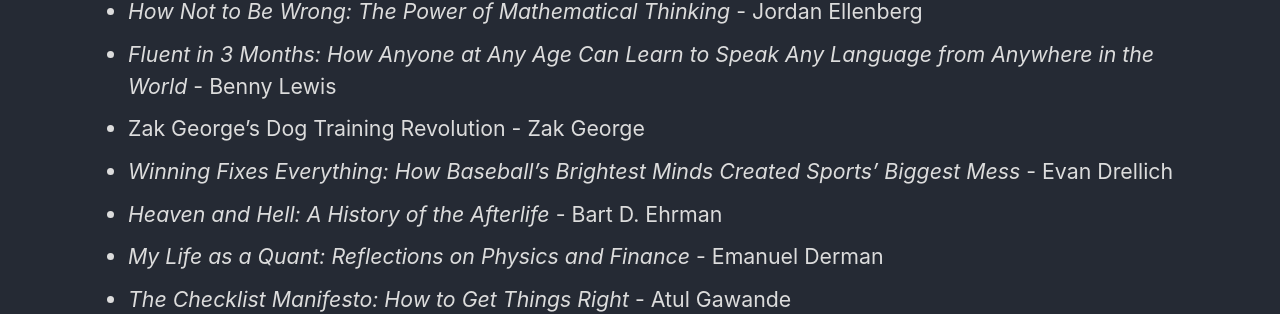
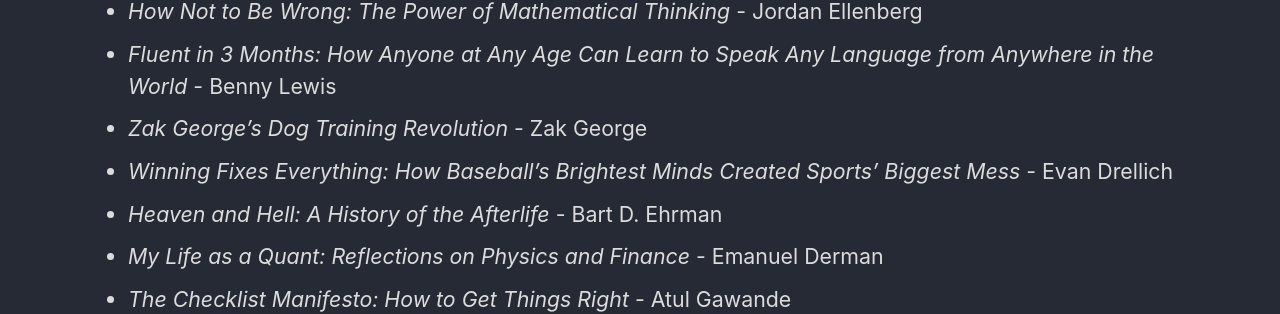
Before and after one commit to tjburch/tjburch.github.io, a Jekyll site: the page built from _other/2023readinglist.md, in a window 1280 px wide. Shown: the part 313-627 px from the top of the page. Built offline with Jekyll 4.4.1, drawn with Linux system fonts in a browser that asks for light colours; cached includes are drawn as plain includes.

Commit message:
Fix italics

```diff
--- a/_other/2023readinglist.md
+++ b/_other/2023readinglist.md
@@ -8,7 +8,7 @@
 
 - _How Not to Be Wrong: The Power of Mathematical Thinking_ - Jordan Ellenberg
 - _Fluent in 3 Months: How Anyone at Any Age Can Learn to Speak Any Language from Anywhere in the World_ - Benny Lewis
-- Zak George's Dog Training Revolution - Zak George
+- _Zak George's Dog Training Revolution_ - Zak George
 - _Winning Fixes Everything: How Baseball’s Brightest Minds Created Sports’ Biggest Mess_ - Evan Drellich
 - _Heaven and Hell: A History of the Afterlife_ - Bart D. Ehrman
 - _My Life as a Quant: Reflections on Physics and Finance_ - Emanuel Derman
```
